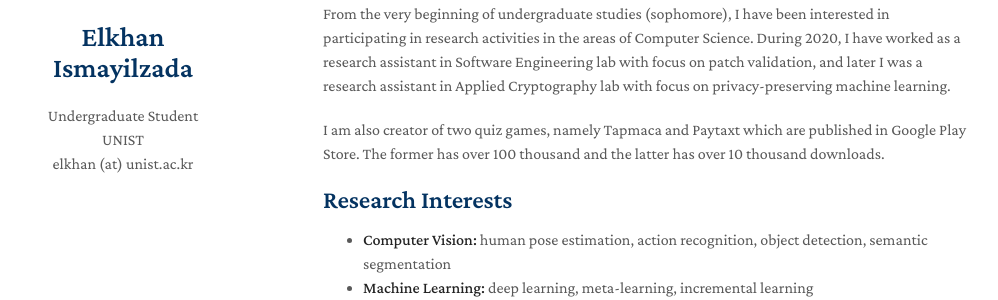
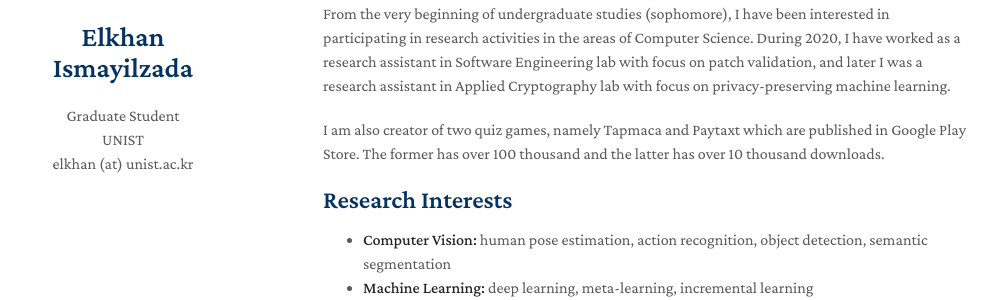
Before and after one commit to elkhanzada/elkhanzada.github.io, a Jekyll site: the page built from index.md, in a window 1280 px wide. Shown: the part 199-499 px from the top of the page, without its empty margins (147-1145 px from the left). Built offline with Jekyll 4.4.1, drawn with Linux system fonts in a browser that asks for light colours; nearby versions of some CDN libraries; a style sheet for code colours, icons or effects is not loaded; our own code applies the rules of GitHub Pages for plain Markdown files.

Commit message:
Update _config.yml

```diff
--- a/_config.yml
+++ b/_config.yml
@@ -1,5 +1,5 @@
 title: Elkhan Ismayilzada
-position: Undergraduate Student
+position: Graduate Student
 affiliation: UNIST
 email: elkhan (at) unist.ac.kr
 keywords:
```
